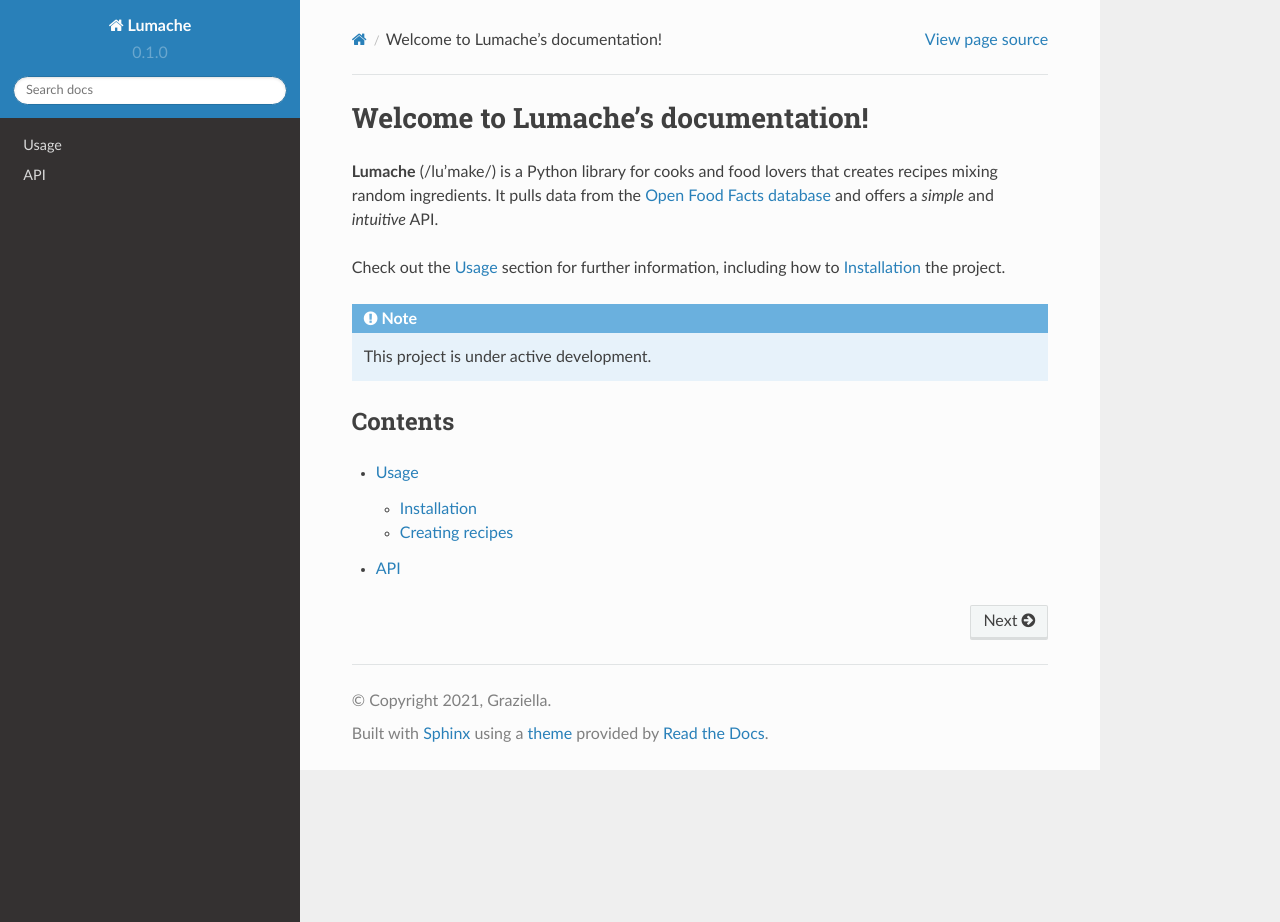
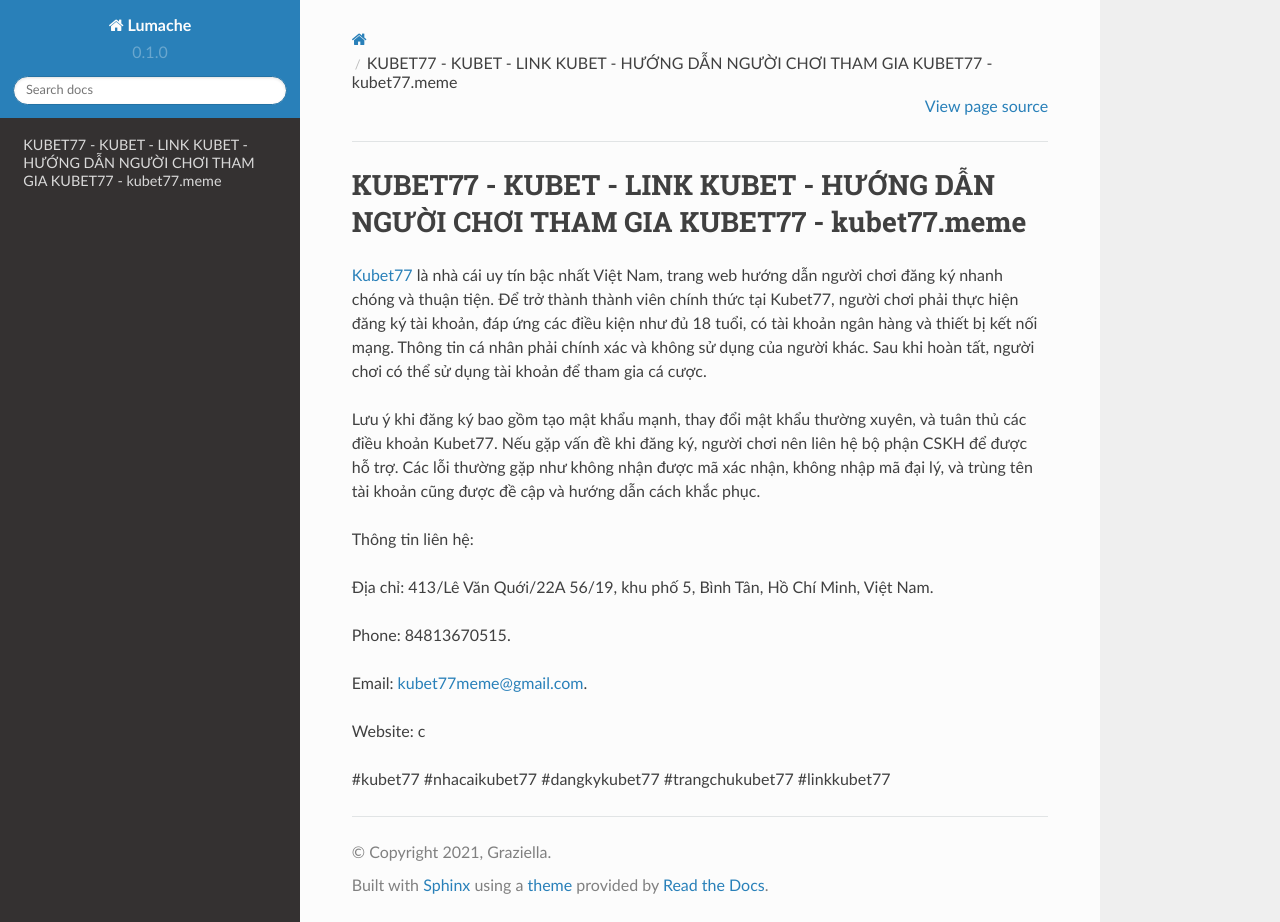
Before and after one commit to phamduyhong/kubet77meme, a Sphinx documentation site: the page built from docs/source/index.rst, in a window 1280 px wide and 922 px high. Built offline with Sphinx 7.4.7 and the Read the Docs theme 2.0.0, drawn with Linux system fonts in a browser that asks for light colours.

Commit message:
Update index.rst

```diff
--- a/docs/source/index.rst
+++ b/docs/source/index.rst
@@ -1,22 +1,18 @@
-Welcome to Lumache's documentation!
+KUBET77 - KUBET - LINK KUBET - HƯỚNG DẪN NGƯỜI CHƠI THAM GIA KUBET77 - kubet77.meme
 ===================================
 
-**Lumache** (/lu'make/) is a Python library for cooks and food lovers
-that creates recipes mixing random ingredients.
-It pulls data from the `Open Food Facts database <https://world.openfoodfacts.org/>`_
-and offers a *simple* and *intuitive* API.
+`Kubet77 <https://kubet77.meme/>`_ là nhà cái uy tín bậc nhất Việt Nam, trang web hướng dẫn người chơi đăng ký nhanh chóng và thuận tiện. Để trở thành thành viên chính thức tại Kubet77, người chơi phải thực hiện đăng ký tài khoản, đáp ứng các điều kiện như đủ 18 tuổi, có tài khoản ngân hàng và thiết bị kết nối mạng. Thông tin cá nhân phải chính xác và không sử dụng của người khác. Sau khi hoàn tất, người chơi có thể sử dụng tài khoản để tham gia cá cược.
 
-Check out the :doc:`usage` section for further information, including
-how to :ref:`installation` the project.
+Lưu ý khi đăng ký bao gồm tạo mật khẩu mạnh, thay đổi mật khẩu thường xuyên, và tuân thủ các điều khoản Kubet77. Nếu gặp vấn đề khi đăng ký, người chơi nên liên hệ bộ phận CSKH để được hỗ trợ. Các lỗi thường gặp như không nhận được mã xác nhận, không nhập mã đại lý, và trùng tên tài khoản cũng được đề cập và hướng dẫn cách khắc phục.
 
-.. note::
+Thông tin liên hệ:
 
-   This project is under active development.
+Địa chỉ: 413/Lê Văn Quới/22A 56/19, khu phố 5, Bình Tân, Hồ Chí Minh, Việt Nam.
 
-Contents
---------
+Phone: 84813670515.
 
-.. toctree::
+Email: kubet77meme@gmail.com.
 
-   usage
-   api
+Website: c
+
+#kubet77 #nhacaikubet77 #dangkykubet77 #trangchukubet77 #linkkubet77
```
